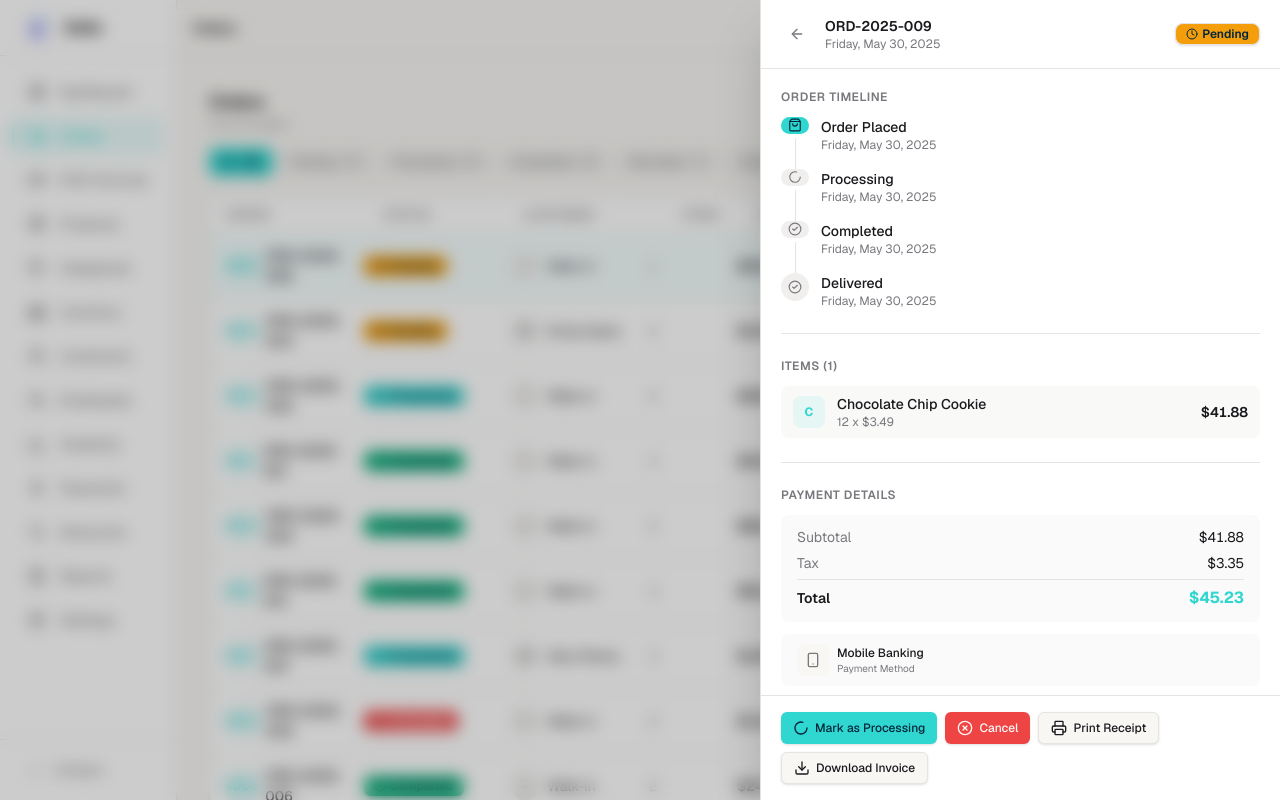
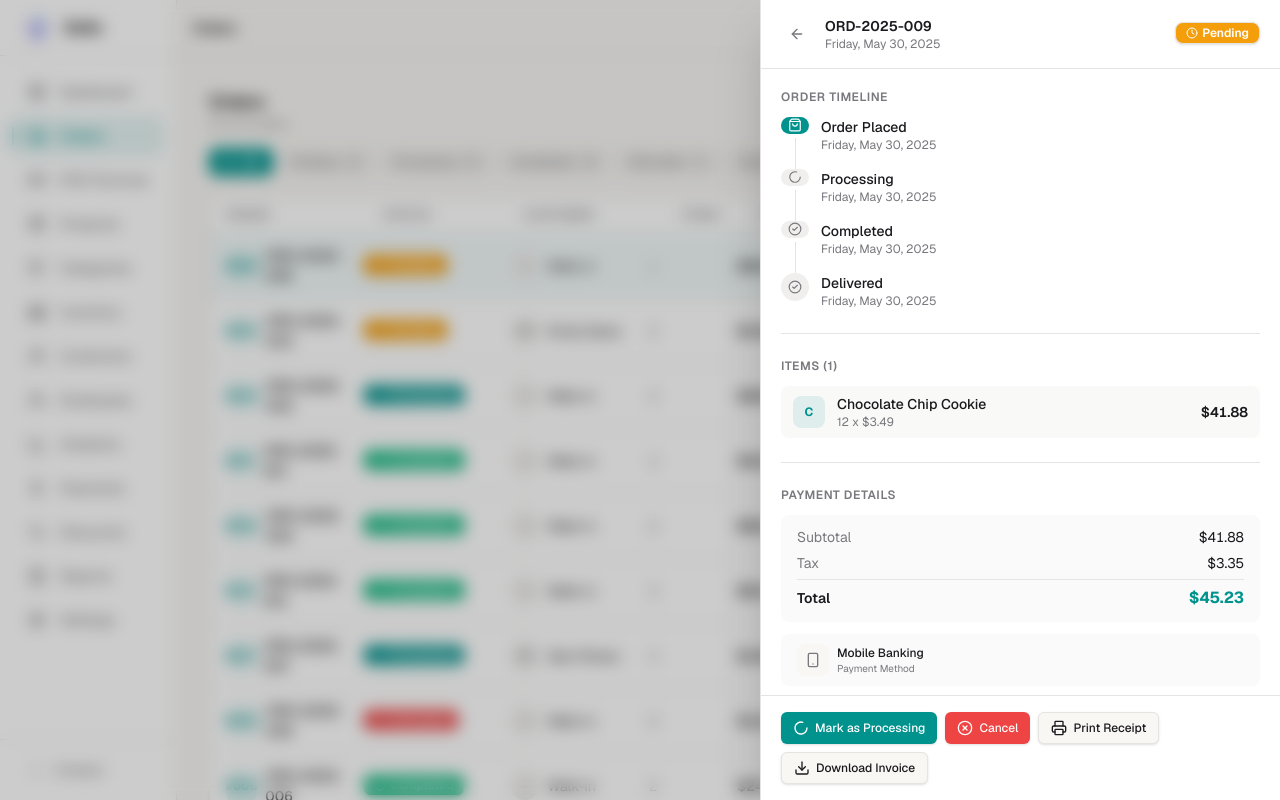
Before and after one commit to Zenova-Solution/sello, a Next.js app: page /orders in a window 1280 px wide. Both pictures are taken after a click on the button 728 px from the left and 266 px from the top of the page. Built offline with nearby package versions, Linux system fonts and the light colour scheme.

Commit message:
feat: enhance animations and transitions in dashboard components

```diff
--- a/src/app/(dashboard)/dashboard/page.tsx
+++ b/src/app/(dashboard)/dashboard/page.tsx
@@ -15,13 +15,13 @@ import {
   activities,
 } from "@/data/mock-data"
 import { cn, formatCurrency, formatNumber } from "@/lib/utils"
-import { TrendingUp, TrendingDown, Minus } from "lucide-react"
+import { TrendingUp, TrendingDown } from "lucide-react"
 
 const containerVariants = {
   hidden: { opacity: 0 },
   visible: {
     opacity: 1,
-    transition: { staggerChildren: 0.06 },
+    transition: { staggerChildren: 0.08 },
   },
 }
 
@@ -33,6 +33,14 @@ const sectionVariants = {
     opacity: 1,
     y: 0,
     transition: { duration: 0.5, ease: cubicBezier },
+  },
+}
+
+const staggerVariants = {
+  hidden: { opacity: 0 },
+  visible: {
+    opacity: 1,
+    transition: { staggerChildren: 0.07, delayChildren: 0.1 },
   },
 }
 
@@ -82,20 +90,21 @@ function DashboardContent() {
             Overview of your business performance and key metrics.
           </p>
         </div>
-        <div className="grid grid-cols-1 gap-4 sm:grid-cols-2 lg:grid-cols-4">
-          {kpiData.map((kpi, i) => (
-              <div key={kpi.title}>
+      </motion.div>
+      <motion.div
+        variants={staggerVariants}
+        className="grid grid-cols-1 gap-4 sm:grid-cols-2 lg:grid-cols-4"
+      >
+        {kpiData.map((kpi) => (
           <KpiCard
+            key={kpi.title}
             title={kpi.title}
             value={kpi.value}
             change={kpi.change}
             trend={kpi.trend}
             icon={kpi.icon}
-                index={i}
           />
-            </div>
         ))}
-        </div>
       </motion.div>
 
       {/* Revenue Chart + Activity Feed */}
--- a/src/app/(dashboard)/orders/page.tsx
+++ b/src/app/(dashboard)/orders/page.tsx
@@ -78,6 +78,33 @@ const rowVariants = {
   }),
 }
 
+const statusBadgeVariants = {
+  initial: { scale: 0.9, opacity: 0 },
+  animate: {
+    scale: 1,
+    opacity: 1,
+    transition: { duration: 0.3, ease: [0.25, 0.1, 0.25, 1] as const },
+  },
+}
+
+const timelineItemVariants = {
+  hidden: { opacity: 0, x: -12 },
+  visible: (i: number) => ({
+    opacity: 1,
+    x: 0,
+    transition: { delay: i * 0.1, duration: 0.3, ease: "easeOut" as const },
+  }),
+}
+
+const sectionVariants = {
+  hidden: { opacity: 0, y: 16 },
+  visible: (i: number) => ({
+    opacity: 1,
+    y: 0,
+    transition: { delay: 0.2 + i * 0.08, duration: 0.4, ease: [0.25, 0.1, 0.25, 1] as const },
+  }),
+}
+
 const statusCounts = orders.reduce(
   (acc, o) => {
     acc[o.status] = (acc[o.status] || 0) + 1
@@ -108,17 +135,28 @@ function TimelineEvent({
   timestamp,
   active,
   last,
+  index = 0,
 }: {
   icon: React.ElementType
   label: string
   timestamp: string
   active?: boolean
   last?: boolean
+  index?: number
 }) {
   return (
-    <div className="flex gap-3">
+    <motion.div
+      custom={index}
+      variants={timelineItemVariants}
+      initial="hidden"
+      animate="visible"
+      className="flex gap-3"
+    >
       <div className="flex flex-col items-center">
-        <div
+        <motion.div
+          initial={{ scale: 0 }}
+          animate={{ scale: 1 }}
+          transition={{ delay: index * 0.1 + 0.05, type: "spring", stiffness: 300, damping: 20 }}
           className={cn(
             "flex h-7 w-7 items-center justify-center rounded-full",
             active
@@ -127,7 +165,7 @@ function TimelineEvent({
           )}
         >
           <Icon className="h-3.5 w-3.5" />
-        </div>
+        </motion.div>
         {!last && <div className="mt-1 h-full w-px bg-(--border)" />}
       </div>
       <div className={cn("pb-4", last && "pb-0")}>
@@ -136,7 +174,7 @@ function TimelineEvent({
         </p>
         <p className="text-xs text-(--muted-foreground)">{formatDate(timestamp, "long")}</p>
       </div>
-    </div>
+    </motion.div>
   )
 }
 
@@ -159,7 +197,12 @@ function OrderDetailPanel({
     >
       <div className="flex h-full flex-col">
         {/* Header */}
-        <div className="flex items-center justify-between border-b border-(--border) px-5 py-4">
+        <motion.div
+          initial={{ opacity: 0, y: -10 }}
+          animate={{ opacity: 1, y: 0 }}
+          transition={{ delay: 0.1, duration: 0.3 }}
+          className="flex items-center justify-between border-b border-(--border) px-5 py-4"
+        >
           <div className="flex items-center gap-3">
             <button
               onClick={onClose}
@@ -174,16 +217,27 @@ function OrderDetailPanel({
               </p>
             </div>
           </div>
+          <motion.div
+            initial={{ scale: 0.8, opacity: 0 }}
+            animate={{ scale: 1, opacity: 1 }}
+            transition={{ delay: 0.15, type: "spring", stiffness: 300, damping: 20 }}
+          >
             <Badge variant={statusConfig[order.status].variant} className="gap-1 text-xs">
-            <StatusIcon className="h-3 w-3" />
+              <StatusIcon
+                className={cn(
+                  "h-3 w-3",
+                  order.status === "processing" && "animate-spin"
+                )}
+              />
               {statusConfig[order.status].label}
             </Badge>
-        </div>
+          </motion.div>
+        </motion.div>
 
         <ScrollArea className="flex-1">
           <div className="space-y-6 p-5">
             {/* Timeline */}
-            <div>
+            <motion.div custom={0} variants={sectionVariants} initial="hidden" animate="visible">
               <h4 className="mb-3 text-xs font-semibold uppercase tracking-wider text-(--muted-foreground)">
                 Order Timeline
               </h4>
@@ -192,18 +246,21 @@ function OrderDetailPanel({
                 label="Order Placed"
                 timestamp={order.createdAt}
                 active={order.status !== "cancelled"}
+                index={0}
               />
               <TimelineEvent
                 icon={Loader2}
                 label="Processing"
                 timestamp={order.updatedAt}
                 active={order.status === "processing" || order.status === "completed"}
+                index={1}
               />
               <TimelineEvent
                 icon={CheckCircle2}
                 label="Completed"
                 timestamp={order.updatedAt}
                 active={order.status === "completed"}
+                index={2}
               />
               {(order.status === "refunded" || order.status === "cancelled") && (
                 <TimelineEvent
@@ -212,6 +269,7 @@ function OrderDetailPanel({
                   timestamp={order.updatedAt}
                   active
                   last
+                  index={3}
                 />
               )}
               {order.status !== "refunded" && order.status !== "cancelled" && (
@@ -220,21 +278,25 @@ function OrderDetailPanel({
                   label="Delivered"
                   timestamp={order.updatedAt}
                   last
+                  index={3}
                 />
               )}
-            </div>
+            </motion.div>
 
             <Separator />
 
             {/* Line Items */}
-            <div>
+            <motion.div custom={1} variants={sectionVariants} initial="hidden" animate="visible">
               <h4 className="mb-3 text-xs font-semibold uppercase tracking-wider text-(--muted-foreground)">
                 Items ({order.items.length})
               </h4>
               <div className="space-y-2">
                 {order.items.map((item, i) => (
-                  <div
+                  <motion.div
                     key={i}
+                    initial={{ opacity: 0, x: -8 }}
+                    animate={{ opacity: 1, x: 0 }}
+                    transition={{ delay: 0.3 + i * 0.05, duration: 0.25 }}
                     className="flex items-center justify-between rounded-(--radius-md) bg-(--muted)/40 px-3 py-2"
                   >
                     <div className="flex items-center gap-3 min-w-0">
@@ -251,15 +313,15 @@ function OrderDetailPanel({
                     <span className="text-sm font-semibold tabular-nums">
                       {formatCurrency(item.totalPrice)}
                     </span>
-                  </div>
+                  </motion.div>
                 ))}
               </div>
-            </div>
+            </motion.div>
 
             <Separator />
 
             {/* Payment Breakdown */}
-            <div>
+            <motion.div custom={2} variants={sectionVariants} initial="hidden" animate="visible">
               <h4 className="mb-3 text-xs font-semibold uppercase tracking-wider text-(--muted-foreground)">
                 Payment Details
               </h4>
@@ -281,13 +343,23 @@ function OrderDetailPanel({
                 <Separator />
                 <div className="flex items-center justify-between">
                   <span className="text-sm font-semibold">Total</span>
-                  <span className="text-base font-bold text-(--primary) tabular-nums">
+                  <motion.span
+                    initial={{ scale: 0.9, opacity: 0 }}
+                    animate={{ scale: 1, opacity: 1 }}
+                    transition={{ delay: 0.5, type: "spring", stiffness: 200, damping: 15 }}
+                    className="text-base font-bold text-(--primary) tabular-nums"
+                  >
                     {formatCurrency(order.total)}
-                  </span>
+                  </motion.span>
                 </div>
               </div>
 
-              <div className="mt-3 flex items-center gap-2 rounded-(--radius-md) bg-(--muted)/30 px-4 py-2.5">
+              <motion.div
+                initial={{ opacity: 0, y: 8 }}
+                animate={{ opacity: 1, y: 0 }}
+                transition={{ delay: 0.55, duration: 0.3 }}
+                className="mt-3 flex items-center gap-2 rounded-(--radius-md) bg-(--muted)/30 px-4 py-2.5"
+              >
                 <div className="flex h-8 w-8 items-center justify-center rounded-(--radius-md) bg-(--background)">
                   {React.createElement(paymentIcons[order.paymentMethod], {
                     className: "h-4 w-4 text-(--muted-foreground)",
@@ -299,13 +371,13 @@ function OrderDetailPanel({
                   </p>
                   <p className="text-[10px] text-(--muted-foreground)">Payment Method</p>
                 </div>
-              </div>
-            </div>
+              </motion.div>
+            </motion.div>
 
             <Separator />
 
             {/* Customer Info */}
-            <div>
+            <motion.div custom={3} variants={sectionVariants} initial="hidden" animate="visible">
               <h4 className="mb-3 text-xs font-semibold uppercase tracking-wider text-(--muted-foreground)">
                 Customer
               </h4>
@@ -330,71 +402,88 @@ function OrderDetailPanel({
                   Walk-in Customer
                 </div>
               )}
-            </div>
+            </motion.div>
 
             {order.notes && (
               <>
                 <Separator />
-                <div>
+                <motion.div custom={4} variants={sectionVariants} initial="hidden" animate="visible">
                   <h4 className="mb-2 text-xs font-semibold uppercase tracking-wider text-(--muted-foreground)">
                     Notes
                   </h4>
                   <p className="text-sm text-(--muted-foreground)">{order.notes}</p>
-                </div>
+                </motion.div>
               </>
             )}
 
             {order.cashier && (
               <>
                 <Separator />
-                <div>
+                <motion.div custom={5} variants={sectionVariants} initial="hidden" animate="visible">
                   <h4 className="mb-2 text-xs font-semibold uppercase tracking-wider text-(--muted-foreground)">
                     Cashier
                   </h4>
                   <p className="text-sm font-medium">{order.cashier}</p>
-                </div>
+                </motion.div>
               </>
             )}
           </div>
         </ScrollArea>
 
         {/* Action Buttons */}
-        <div className="border-t border-(--border) px-5 py-4">
+        <motion.div
+          initial={{ opacity: 0, y: 10 }}
+          animate={{ opacity: 1, y: 0 }}
+          transition={{ delay: 0.6, duration: 0.3 }}
+          className="border-t border-(--border) px-5 py-4"
+        >
           <div className="flex flex-wrap gap-2">
             {order.status === "pending" && (
+              <motion.div whileHover={{ scale: 1.02 }} whileTap={{ scale: 0.98 }}>
                 <Button size="sm" className="gap-1.5 text-xs">
                   <Loader2 className="h-3.5 w-3.5" />
                   Mark as Processing
                 </Button>
+              </motion.div>
             )}
             {order.status === "processing" && (
+              <motion.div whileHover={{ scale: 1.02 }} whileTap={{ scale: 0.98 }}>
                 <Button size="sm" className="gap-1.5 bg-(--success) text-(--primary-foreground) text-xs hover:bg-(--success)/90">
                   <CheckCircle2 className="h-3.5 w-3.5" />
                   Mark as Completed
                 </Button>
+              </motion.div>
             )}
             {order.status === "completed" && (
+              <motion.div whileHover={{ scale: 1.02 }} whileTap={{ scale: 0.98 }}>
                 <Button size="sm" variant="secondary" className="gap-1.5 text-xs">
                   <RotateCcw className="h-3.5 w-3.5" />
                   Refund
                 </Button>
+              </motion.div>
             )}
             {(order.status === "pending" || order.status === "processing") && (
+              <motion.div whileHover={{ scale: 1.02 }} whileTap={{ scale: 0.98 }}>
                 <Button size="sm" variant="destructive" className="gap-1.5 text-xs">
                   <XCircle className="h-3.5 w-3.5" />
                   Cancel
                 </Button>
+              </motion.div>
             )}
+            <motion.div whileHover={{ scale: 1.02 }} whileTap={{ scale: 0.98 }}>
               <Button size="sm" variant="outline" className="gap-1.5 text-xs">
                 <Printer className="h-3.5 w-3.5" />
                 Print Receipt
               </Button>
+            </motion.div>
+            <motion.div whileHover={{ scale: 1.02 }} whileTap={{ scale: 0.98 }}>
               <Button size="sm" variant="outline" className="gap-1.5 text-xs">
                 <Download className="h-3.5 w-3.5" />
                 Download Invoice
               </Button>
+            </motion.div>
           </div>
-        </div>
+        </motion.div>
       </div>
     </motion.div>
   )
@@ -459,28 +548,37 @@ export default function OrdersPage() {
       {/* Filter Tabs */}
       <div className="mb-4 flex gap-1.5 overflow-x-auto pb-1">
         {statusFilters.map((f) => (
-          <button
+          <motion.button
             key={f.value}
             onClick={() => setStatusFilter(f.value)}
+            whileTap={{ scale: 0.95 }}
             className={cn(
-              "relative flex shrink-0 items-center gap-1.5 rounded-(--radius-md) px-3 py-1.5 text-xs font-medium transition-all whitespace-nowrap",
+              "relative flex shrink-0 items-center gap-1.5 rounded-(--radius-md) px-3 py-1.5 text-xs font-medium transition-colors whitespace-nowrap",
               statusFilter === f.value
-                ? "bg-(--primary) text-(--primary-foreground) shadow-sm"
+                ? "text-(--primary-foreground)"
                 : "bg-(--muted) text-(--muted-foreground) hover:bg-(--accent) hover:text-(--foreground)"
             )}
           >
-            {f.label}
-            <span
+            {statusFilter === f.value && (
+              <motion.div
+                layoutId="activeFilterTab"
+                className="absolute inset-0 rounded-(--radius-md) bg-(--primary) shadow-sm"
+                transition={{ type: "spring", stiffness: 400, damping: 30 }}
+              />
+            )}
+            <span className="relative z-10">{f.label}</span>
+            <motion.span
+              layout
               className={cn(
-                "flex h-4 min-w-[1.25rem] items-center justify-center rounded-full px-1 text-[10px] font-semibold",
+                "relative z-10 flex h-4 min-w-[1.25rem] items-center justify-center rounded-full px-1 text-[10px] font-semibold",
                 statusFilter === f.value
                   ? "bg-(--primary-foreground)/20 text-(--primary-foreground)"
                   : "bg-(--border) text-(--muted-foreground)"
               )}
             >
               {statusCounts[f.value] || 0}
-            </span>
-          </button>
+            </motion.span>
+          </motion.button>
         ))}
       </div>
 
@@ -554,13 +652,24 @@ export default function OrdersPage() {
 
                     {/* Status */}
                     <div className="flex items-center lg:justify-start">
+                      <motion.div
+                        variants={statusBadgeVariants}
+                        initial="initial"
+                        animate="animate"
+                      >
                         <Badge
                           variant={statusConfig[order.status].variant}
                           className="gap-1 text-xs"
                         >
-                        <StatusIcon className="h-3 w-3" />
+                          <StatusIcon
+                            className={cn(
+                              "h-3 w-3",
+                              order.status === "processing" && "animate-spin"
+                            )}
+                          />
                           {statusConfig[order.status].label}
                         </Badge>
+                      </motion.div>
                     </div>
 
                     {/* Customer */}
--- a/src/app/globals.css
+++ b/src/app/globals.css
@@ -39,19 +39,19 @@
   --radius: 0.625rem;
   --background: #f8f7f4;
   --foreground: #1a1a1e;
-  --primary: #30d6d0;
-  --primary-foreground: #00263b;
+  --primary: #00938e;
+  --primary-foreground: #ffffff;
   --secondary: #e5e4e2;
   --secondary-foreground: #1a1a1e;
   --muted: #f0efed;
   --muted-foreground: #78787e;
-  --accent: #e5e4e2;
+  --accent: #c9c8c5;
   --accent-foreground: #1a1a1e;
   --destructive: #ef4444;
   --destructive-foreground: #fafaf9;
   --border: #e5e4e2;
   --input: #e5e4e2;
-  --ring: #30d6d0;
+  --ring: #00938e;
   --card: #ffffff;
   --card-foreground: #1a1a1e;
   --popover: #ffffff;
@@ -66,19 +66,19 @@
 .dark {
   --background: #030307;
   --foreground: #e8e8ed;
-  --primary: #30d6d0;
-  --primary-foreground: #030307;
+  --primary: #00938e;
+  --primary-foreground: #ffffff;
   --secondary: #0d0d18;
   --secondary-foreground: #e8e8ed;
   --muted: #05050d;
   --muted-foreground: #7f7f89;
-  --accent: #0d0d18;
+  --accent: #1a1a2e;
   --accent-foreground: #e8e8ed;
   --destructive: #7f1d1d;
   --destructive-foreground: #fca5a5;
   --border: #0d0d18;
   --input: #0d0d18;
-  --ring: #30d6d0;
+  --ring: #00938e;
   --card: #05050d;
   --card-foreground: #e8e8ed;
   --popover: #05050d;
--- a/src/components/dashboard/kpi-card.tsx
+++ b/src/components/dashboard/kpi-card.tsx
@@ -57,10 +57,18 @@ interface KpiCardProps {
   change: number
   trend: "up" | "down" | "neutral"
   icon: string
-  index?: number
 }
 
-export function KpiCard({ title, value, change, trend, icon, index = 0 }: KpiCardProps) {
+const cardVariants = {
+  hidden: { opacity: 0, y: 20 },
+  visible: {
+    opacity: 1,
+    y: 0,
+    transition: { duration: 0.4, ease: [0.25, 0.1, 0.25, 1] as const },
+  },
+}
+
+export function KpiCard({ title, value, change, trend, icon }: KpiCardProps) {
   const Icon = iconMap[icon] || DollarSign
   const numericValue = parseNumericValue(value)
   const animatedValue = useAnimatedCounter(numericValue)
@@ -72,9 +80,7 @@ export function KpiCard({ title, value, change, trend, icon, index = 0 }: KpiCar
 
   return (
     <motion.div
-      initial={{ opacity: 0, y: 20 }}
-      animate={{ opacity: 1, y: 0 }}
-      transition={{ duration: 0.4, delay: index * 0.08, ease: [0.25, 0.1, 0.25, 1] }}
+      variants={cardVariants}
       whileHover={{ scale: 1.02, y: -2 }}
       className="group relative overflow-hidden rounded-(--radius-lg) border border-(--border) bg-(--card) p-5 shadow-sm transition-shadow duration-300 hover:shadow-md"
     >
```
Lines whose indentation alone changed are shown as unchanged.
